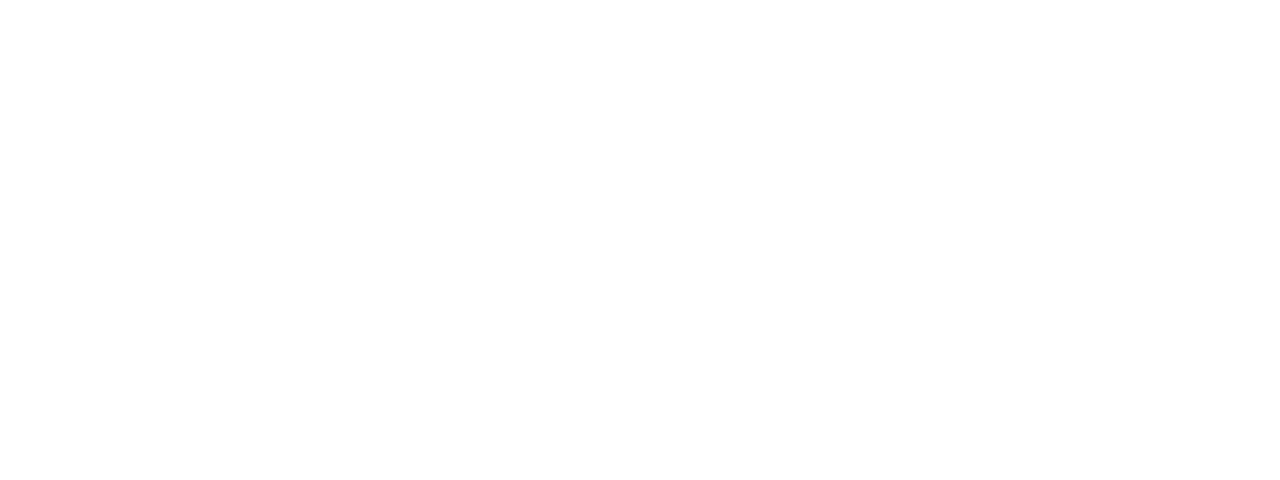
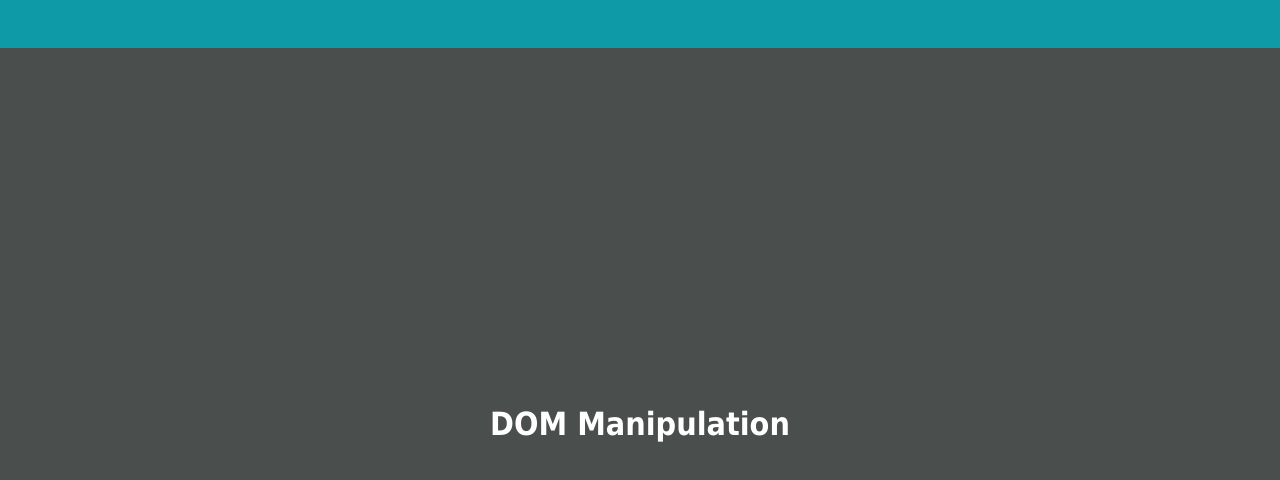
Before and after one commit to Anitha-Arjun/Alab316.1, a plain HTML site: page index.html in a window 1280 px wide. Drawn offline with Linux system fonts and the light colour scheme.

Commit message:
Completed part 1 and part 2

```diff
--- a/index.js
+++ b/index.js
@@ -0,0 +1,21 @@
+//Menu data structure
+var menuLinks = [
+  { text: "about", href: "/about" },
+  { text: "Catalog", href: "/Catalog" },
+  { text: "orders", href: "/orders" },
+  { text: "account", href: "/account" },
+];
+
+//Part 1: Getting Started
+const mainEl = document.querySelector("main");
+mainEl.style.backgroundColor = "var(--main-bg)";
+mainEl.innerHTML = "<h1>DOM Manipulation</h1>";
+mainEl.classList.add("flex-ctr");
+
+//Part 2:Creating a Menu Bar
+const topMenuEl = document.getElementById("top-menu");
+topMenuEl.style.height = "100%";
+topMenuEl.style.backgroundColor = "var(--top-menu-bg)";
+topMenuEl.classList.add("flex-around");
+
+//Part 3:Adding Menu Buttons
```
Also changed, not shown: index.html (+0 -1 lines).
